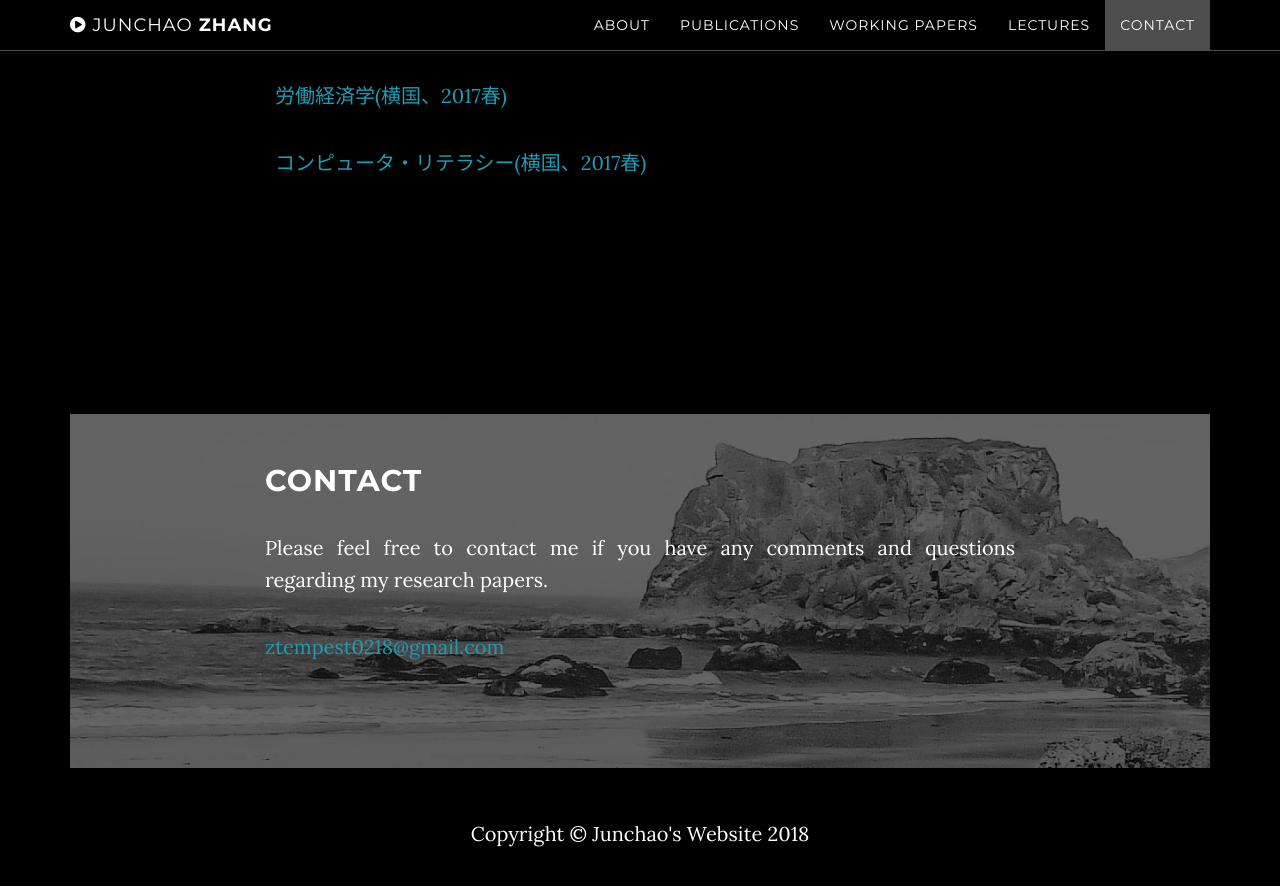
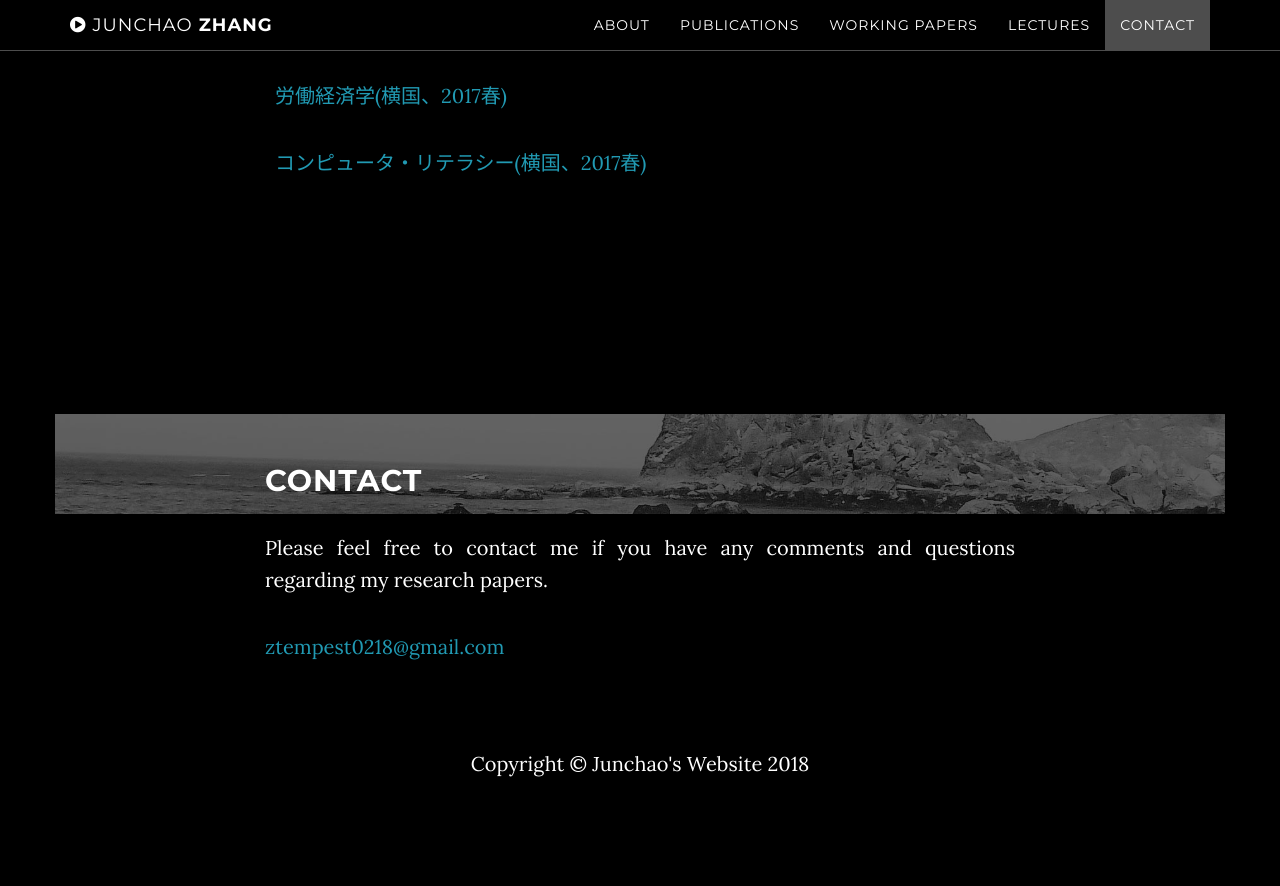
Before and after one commit to ztempest0218/ztempest0218.github.io, a Jekyll site: the page built from index.html, in a window 1280 px wide and 900 px high, scrolled down 3436 px. Shown: the top 886 px of the window. Built offline with Jekyll 4.4.1, drawn with Linux system fonts in a browser that asks for light colours; after the commit the page ends 4266 px from its top, so only the background shows below that.

Commit message:
Update contact.html

```diff
--- a/_includes/contact.html
+++ b/_includes/contact.html
@@ -1,7 +1,7 @@
     <!-- Contact Section -->
     <section id="contact" class="container content-section text-justify">
-    <div class="contact-section">
         <div class="row">
+            <div class="contact-section">
             <div class="col-lg-8 col-lg-offset-2">
                 <h2>Contact</h2>
                 <p>Please feel free to contact me if you have any comments and questions regarding my research papers.</p>
```
